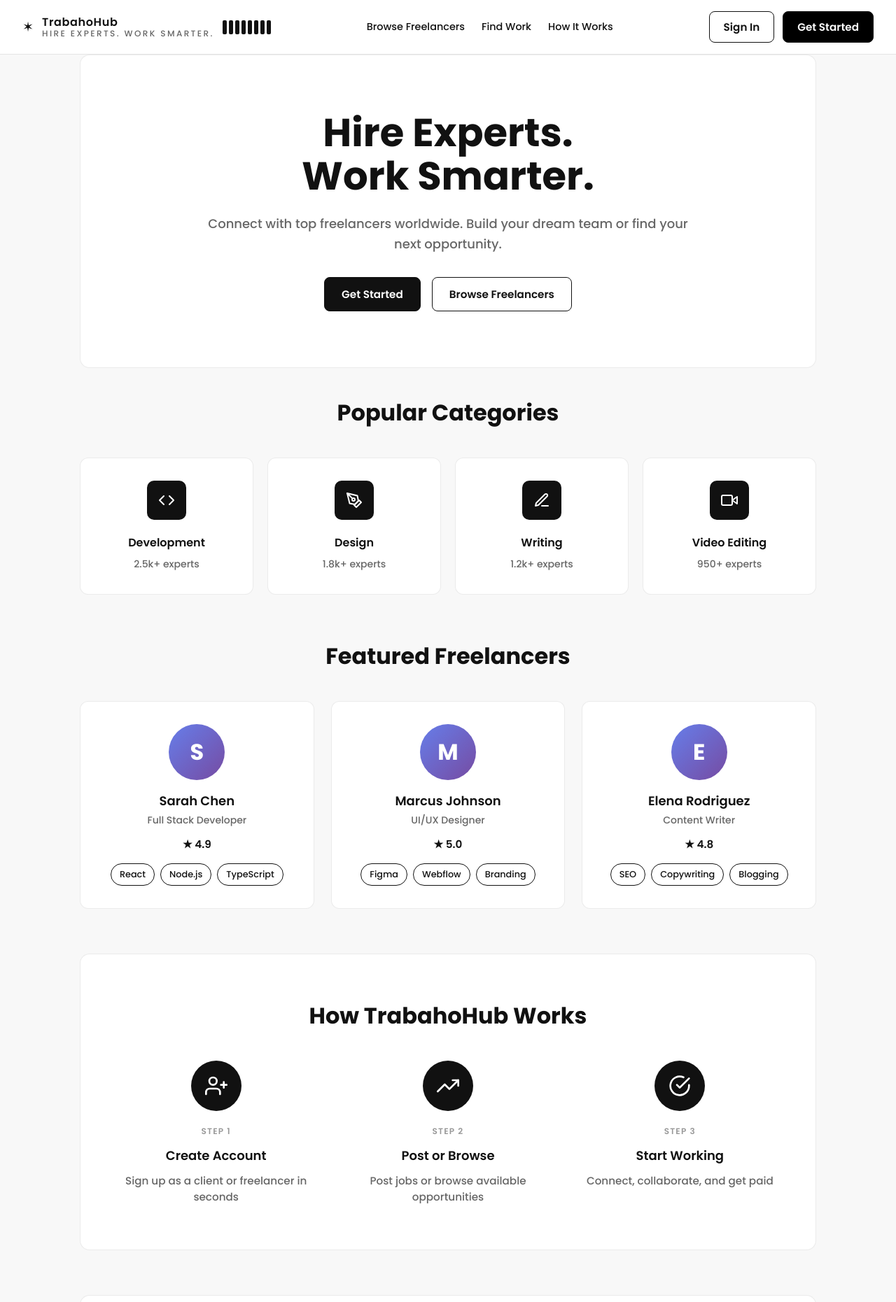
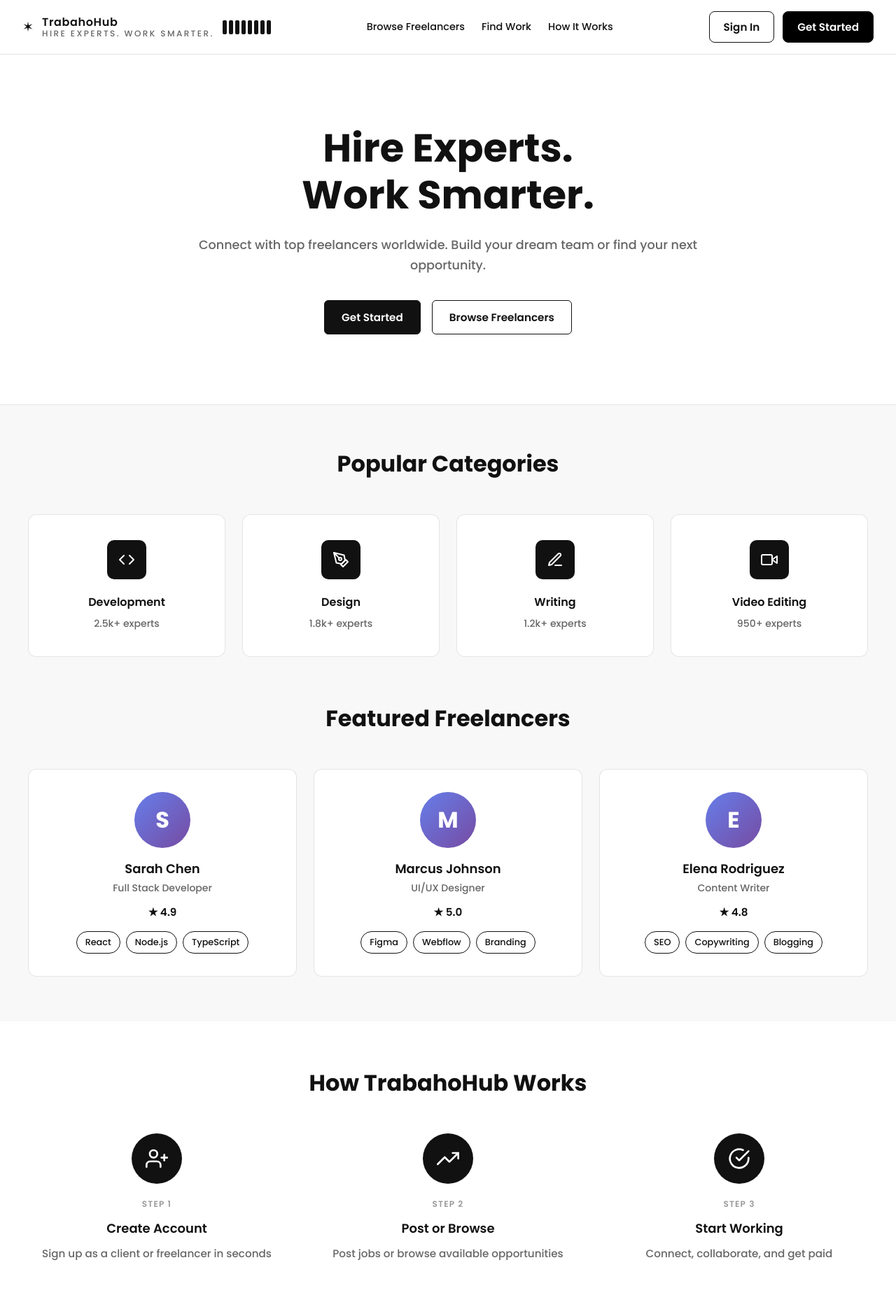
Before and after one commit to bunsai090/Hire-Experts-Work-Smarter, a React (Vite) app: page / in a window 1280 px wide. Shown: the top 1861 px of the page at 70% size. Built offline with nearby package versions, Linux system fonts and the light colour scheme.

Commit message:
Update Home.css

```diff
--- a/src/pages/Home.css
+++ b/src/pages/Home.css
@@ -6,14 +6,13 @@
 /* Buttons */
 .btn {
   padding: 12px 24px;
-  border-radius: 8px;
+  border-radius: 6px;
   font-size: 0.95rem;
   font-weight: 600;
   text-decoration: none;
   display: inline-block;
   cursor: pointer;
   transition: all 0.2s ease;
-  border: 1px solid #111;
 }
 
 .btn-primary {
@@ -38,23 +37,22 @@
 
 /* Main Container */
 main {
-  max-width: 1100px;
-  margin: 0 auto;
-  padding: 0 24px;
+  max-width: 100%;
+  margin: 0;
+  padding: 0;
 }
 
 /* Hero Section */
 .hero-section {
   text-align: center;
-  padding: 80px 20px;
+  padding: 100px 40px;
   background-color: #fff;
-  border: 1px solid rgba(0, 0, 0, 0.08);
-  border-radius: 14px;
-  margin-bottom: 40px;
+  border-bottom: 1px solid #e5e5e5;
+  margin-bottom: 60px;
 }
 
 .hero-content {
-  max-width: 700px;
+  max-width: 740px;
   margin: 0 auto;
 }
 
@@ -62,14 +60,14 @@ main {
   font-size: 3.5rem;
   font-weight: 700;
   margin-bottom: 24px;
-  line-height: 1.1;
+  line-height: 1.2;
   color: #111;
 }
 
 .hero-description {
-  font-size: 1.125rem;
+  font-size: 1.1rem;
   color: #666;
-  margin-bottom: 32px;
+  margin-bottom: 36px;
   line-height: 1.6;
 }
 
@@ -82,13 +80,14 @@ main {
 /* Section */
 .section {
   margin-bottom: 64px;
+  padding: 0 40px;
 }
 
 .section-title {
   font-size: 2rem;
   font-weight: 700;
   text-align: center;
-  margin-bottom: 40px;
+  margin-bottom: 48px;
   color: #111;
 }
 
@@ -96,14 +95,16 @@ main {
 .category-grid {
   display: grid;
   grid-template-columns: repeat(4, 1fr);
-  gap: 20px;
+  gap: 24px;
+  max-width: 1200px;
+  margin: 0 auto;
 }
 
 .category-card {
   background-color: #fff;
-  border: 1px solid rgba(0, 0, 0, 0.08);
+  border: 1px solid rgba(0, 0, 0, 0.1);
   border-radius: 12px;
-  padding: 32px 24px;
+  padding: 36px 24px;
   text-align: center;
   transition: all 0.2s ease;
 }
@@ -144,11 +145,13 @@ main {
   display: grid;
   grid-template-columns: repeat(3, 1fr);
   gap: 24px;
+  max-width: 1200px;
+  margin: 0 auto;
 }
 
 .freelancer-card {
   background-color: #fff;
-  border: 1px solid rgba(0, 0, 0, 0.08);
+  border: 1px solid rgba(0, 0, 0, 0.1);
   border-radius: 12px;
   padding: 32px 24px;
   text-align: center;
@@ -213,15 +216,17 @@ main {
 /* How It Works */
 .how-it-works {
   background-color: #fff;
-  border: 1px solid rgba(0, 0, 0, 0.08);
-  border-radius: 14px;
-  padding: 64px 48px;
+  border-radius: 0;
+  padding: 64px 40px;
+  margin: 0;
 }
 
 .steps-grid {
   display: grid;
   grid-template-columns: repeat(3, 1fr);
-  gap: 40px;
+  gap: 48px;
+  max-width: 1200px;
+  margin: 0 auto;
 }
 
 .step-card {
@@ -266,11 +271,9 @@ main {
 /* CTA Section */
 .cta-section {
   text-align: center;
-  padding: 80px 20px;
+  padding: 80px 40px;
   background-color: #fff;
-  border: 1px solid rgba(0, 0, 0, 0.08);
-  border-radius: 14px;
-  margin-bottom: 40px;
+  margin: 60px 0 0 0;
 }
 
 .cta-section h2 {
@@ -315,7 +318,7 @@ main {
   }
 
   .hero-section h1 {
-    font-size: 2.5rem;
+    font-size: 2.75rem;
   }
 }
 
@@ -328,8 +331,12 @@ main {
     grid-template-columns: 1fr;
   }
 
+  .hero-section {
+    padding: 60px 24px;
+  }
+
   .hero-section h1 {
-    font-size: 2rem;
+    font-size: 2.25rem;
   }
 
   .hero-actions {
```
